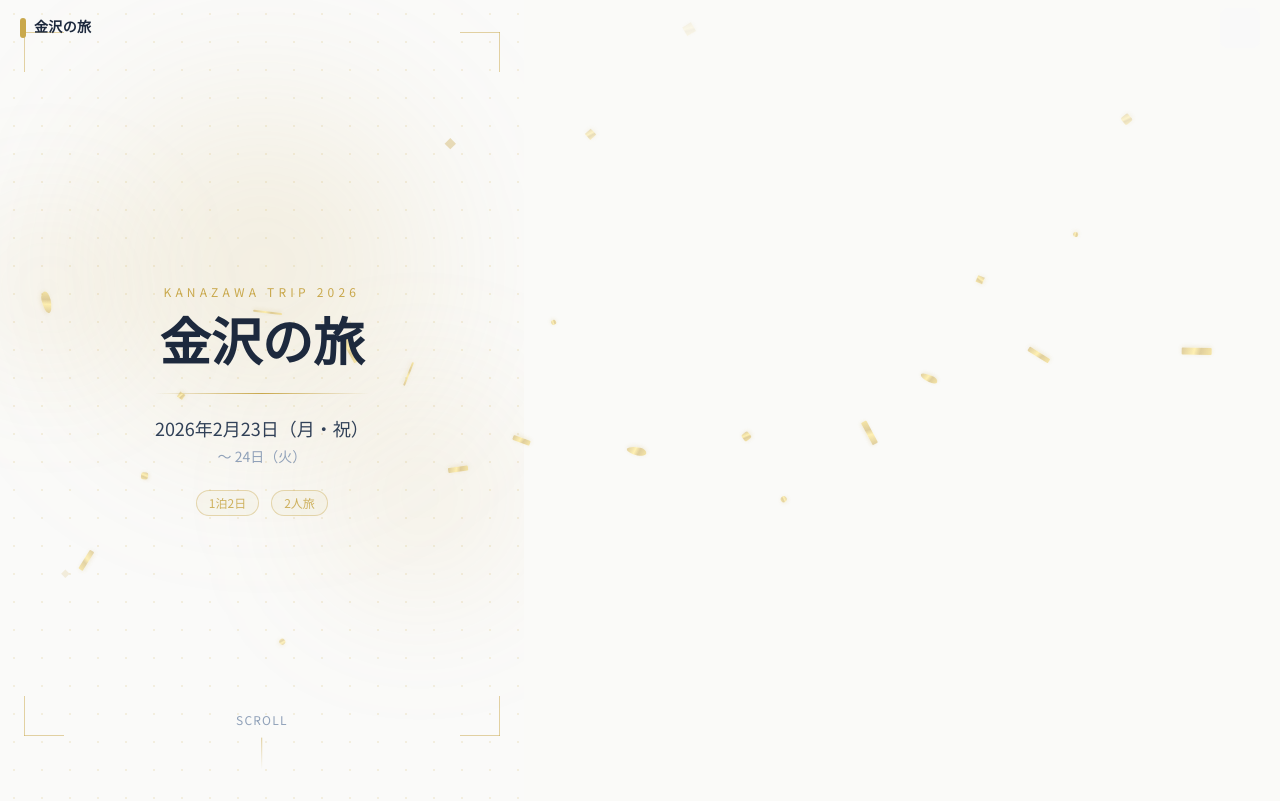
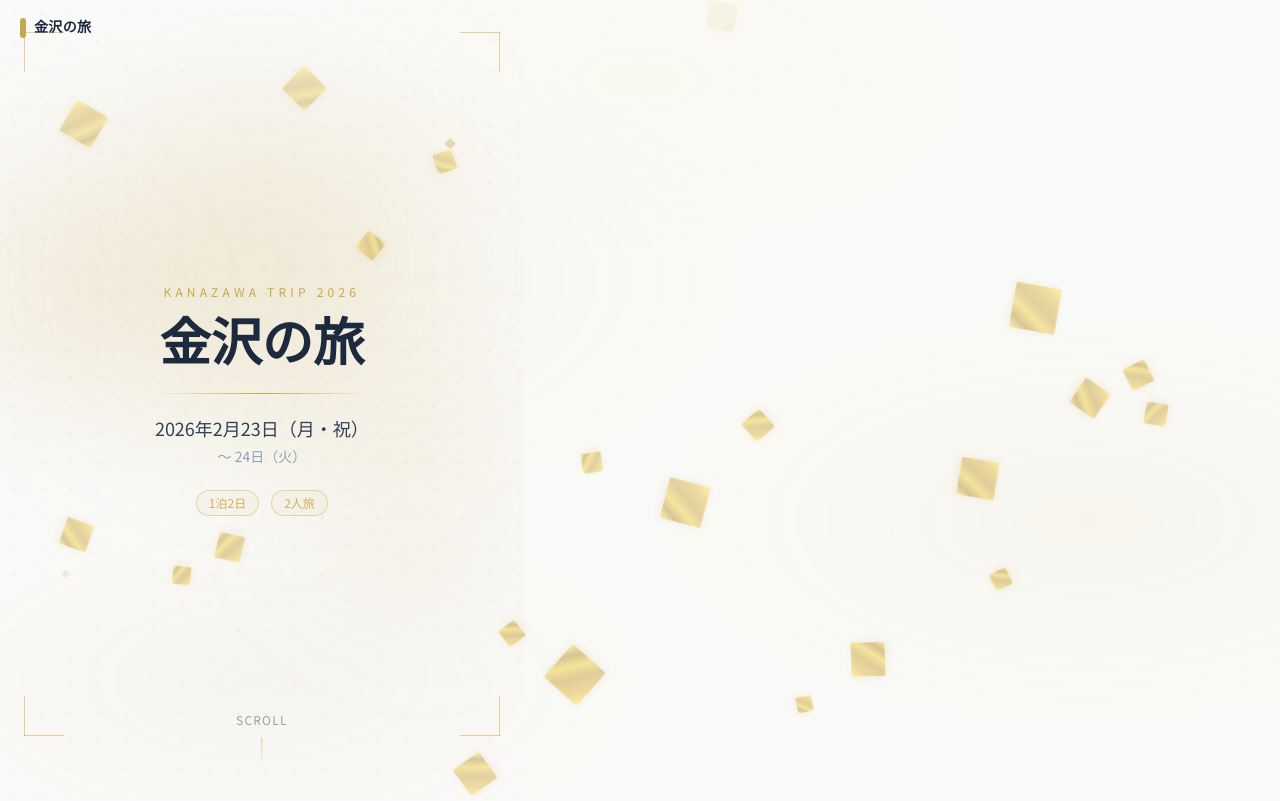
Before and after one commit to sig-code/trip-website-for-kanazawa, a React (Vite) app: page / in a window 1280 px wide. Shown: the top 801 px of the page. Built offline with nearby package versions, Linux system fonts and the light colour scheme.

Commit message:
✨ 金箔→四角のみ多様な落下 + タイムライン背面配置 + アンビエントグラデーション

```diff
--- a/src/components/GoldFall.tsx
+++ b/src/components/GoldFall.tsx
@@ -1,363 +1,84 @@
 import { motion, LazyMotion, domAnimation } from "framer-motion";
 
-// shape types:
-//  0 = flat rectangle (classic gold leaf)
-//  1 = organic irregular (blob)
-//  2 = small diamond
-//  3 = tiny circle (dot)
-//  4 = thin long strip
-//  5 = small square
-const PARTICLES = [
-  // x        delay  dur  w   h  spin   dx   shape
-  {
-    id: 0,
-    x: "6%",
-    delay: 0.0,
-    dur: 10,
-    w: 22,
-    h: 5,
-    spin: 480,
-    dx: 28,
-    shape: 0,
-  },
-  {
-    id: 1,
-    x: "14%",
-    delay: 1.4,
-    dur: 11,
-    w: 9,
-    h: 9,
-    spin: -360,
-    dx: -16,
-    shape: 2,
-  },
-  {
-    id: 2,
-    x: "22%",
-    delay: 0.6,
-    dur: 8,
-    w: 6,
-    h: 6,
-    spin: 600,
-    dx: 22,
-    shape: 3,
-  },
-  {
-    id: 3,
-    x: "31%",
-    delay: 2.1,
-    dur: 10,
-    w: 14,
-    h: 4,
-    spin: -480,
-    dx: -14,
-    shape: 4,
-  },
-  {
-    id: 4,
-    x: "40%",
-    delay: 0.3,
-    dur: 12,
-    w: 18,
-    h: 5,
-    spin: 360,
-    dx: 18,
-    shape: 0,
-  },
-  {
-    id: 5,
-    x: "49%",
-    delay: 1.8,
-    dur: 9,
-    w: 20,
-    h: 8,
-    spin: -300,
-    dx: -20,
-    shape: 1,
-  },
-  {
-    id: 6,
-    x: "58%",
-    delay: 0.9,
-    dur: 11,
-    w: 8,
-    h: 8,
-    spin: 420,
-    dx: 12,
-    shape: 5,
-  },
-  {
-    id: 7,
-    x: "67%",
-    delay: 2.5,
-    dur: 8,
-    w: 25,
-    h: 6,
-    spin: -540,
-    dx: -30,
-    shape: 0,
-  },
-  {
-    id: 8,
-    x: "76%",
-    delay: 3.2,
-    dur: 10,
-    w: 10,
-    h: 10,
-    spin: 540,
-    dx: 24,
-    shape: 2,
-  },
-  {
-    id: 9,
-    x: "84%",
-    delay: 4.0,
-    dur: 9,
-    w: 5,
-    h: 5,
-    spin: -420,
-    dx: -10,
-    shape: 3,
-  },
-  {
-    id: 10,
-    x: "92%",
-    delay: 1.1,
-    dur: 13,
-    w: 30,
-    h: 7,
-    spin: 360,
-    dx: 38,
-    shape: 0,
-  },
-  {
-    id: 11,
-    x: "3%",
-    delay: 3.7,
-    dur: 8,
-    w: 22,
-    h: 9,
-    spin: -600,
-    dx: -18,
-    shape: 1,
-  },
-  {
-    id: 12,
-    x: "11%",
-    delay: 0.4,
-    dur: 11,
-    w: 7,
-    h: 7,
-    spin: 480,
-    dx: 16,
-    shape: 5,
-  },
-  {
-    id: 13,
-    x: "20%",
-    delay: 2.8,
-    dur: 10,
-    w: 16,
-    h: 4,
-    spin: -360,
-    dx: -22,
-    shape: 4,
-  },
-  {
-    id: 14,
-    x: "35%",
-    delay: 1.6,
-    dur: 9,
-    w: 20,
-    h: 5,
-    spin: 300,
-    dx: 14,
-    shape: 0,
-  },
-  {
-    id: 15,
-    x: "46%",
-    delay: 4.5,
-    dur: 12,
-    w: 12,
-    h: 12,
-    spin: -480,
-    dx: -10,
-    shape: 2,
-  },
-  {
-    id: 16,
-    x: "61%",
-    delay: 0.7,
-    dur: 10,
-    w: 6,
-    h: 6,
-    spin: 540,
-    dx: 20,
-    shape: 3,
-  },
-  {
-    id: 17,
-    x: "72%",
-    delay: 3.0,
-    dur: 8,
-    w: 18,
-    h: 7,
-    spin: -300,
-    dx: -26,
-    shape: 1,
-  },
-  {
-    id: 18,
-    x: "80%",
-    delay: 1.9,
-    dur: 11,
-    w: 24,
-    h: 5,
-    spin: 420,
-    dx: 30,
-    shape: 0,
-  },
-  {
-    id: 19,
-    x: "88%",
-    delay: 5.2,
-    dur: 9,
-    w: 9,
-    h: 9,
-    spin: -360,
-    dx: -14,
-    shape: 5,
-  },
-  {
-    id: 20,
-    x: "26%",
-    delay: 2.4,
-    dur: 10,
-    w: 28,
-    h: 6,
-    spin: 480,
-    dx: 32,
-    shape: 0,
-  },
-  {
-    id: 21,
-    x: "54%",
-    delay: 6.0,
-    dur: 11,
-    w: 14,
-    h: 14,
-    spin: -540,
-    dx: -20,
-    shape: 2,
-  },
-  {
-    id: 22,
-    x: "43%",
-    delay: 3.5,
-    dur: 8,
-    w: 5,
-    h: 5,
-    spin: 300,
-    dx: 10,
-    shape: 3,
-  },
+// fallStyle:
+//  0 = straight down (minimal drift)
+//  1 = drift right
+//  2 = drift left
+//  3 = slow pendulum sway
+const SQUARES = [
+  //  id   x       delay  dur   size  spin   fallStyle
+  { id: 0, x: "5%", delay: 0.0, dur: 11, s: 28, spin: 180, fs: 0 },
+  { id: 1, x: "12%", delay: 1.8, dur: 13, s: 18, spin: -270, fs: 1 },
+  { id: 2, x: "20%", delay: 0.5, dur: 9, s: 38, spin: 360, fs: 2 },
+  { id: 3, x: "28%", delay: 3.2, dur: 12, s: 22, spin: -180, fs: 0 },
+  { id: 4, x: "36%", delay: 0.9, dur: 10, s: 32, spin: 270, fs: 3 },
+  { id: 5, x: "44%", delay: 2.4, dur: 14, s: 20, spin: -360, fs: 1 },
+  { id: 6, x: "52%", delay: 0.3, dur: 11, s: 42, spin: 180, fs: 0 },
+  { id: 7, x: "60%", delay: 4.1, dur: 9, s: 24, spin: -270, fs: 2 },
+  { id: 8, x: "68%", delay: 1.3, dur: 12, s: 34, spin: 360, fs: 3 },
+  { id: 9, x: "76%", delay: 2.9, dur: 10, s: 18, spin: -180, fs: 1 },
+  { id: 10, x: "84%", delay: 0.7, dur: 13, s: 30, spin: 270, fs: 0 },
+  { id: 11, x: "91%", delay: 3.6, dur: 11, s: 22, spin: -360, fs: 2 },
+  { id: 12, x: "3%", delay: 5.0, dur: 12, s: 36, spin: 180, fs: 3 },
+  { id: 13, x: "17%", delay: 1.1, dur: 9, s: 26, spin: -270, fs: 0 },
+  { id: 14, x: "33%", delay: 4.5, dur: 14, s: 20, spin: 360, fs: 1 },
+  { id: 15, x: "47%", delay: 2.0, dur: 10, s: 44, spin: -180, fs: 2 },
+  { id: 16, x: "55%", delay: 6.2, dur: 11, s: 28, spin: 270, fs: 0 },
+  { id: 17, x: "63%", delay: 0.4, dur: 13, s: 16, spin: -360, fs: 3 },
+  { id: 18, x: "72%", delay: 3.8, dur: 9, s: 38, spin: 180, fs: 1 },
+  { id: 19, x: "88%", delay: 1.5, dur: 12, s: 24, spin: -270, fs: 0 },
+  { id: 20, x: "24%", delay: 5.5, dur: 10, s: 32, spin: 360, fs: 2 },
+  { id: 21, x: "40%", delay: 0.8, dur: 14, s: 20, spin: -180, fs: 3 },
+  { id: 22, x: "79%", delay: 2.6, dur: 11, s: 46, spin: 270, fs: 0 },
 ];
 
-const GOLD_GRADIENT =
-  "linear-gradient(105deg, rgba(244,220,130,0.92) 0%, rgba(201,168,76,0.72) 38%, rgba(255,235,150,0.96) 58%, rgba(191,155,60,0.65) 100%)";
-const GOLD_SHADOW = "0 1px 4px rgba(201,168,76,0.25)";
-
-function shapeStyle(shape: number, w: number, h: number): React.CSSProperties {
-  switch (shape) {
-    case 1: // organic blob
-      return {
-        width: w,
-        height: h,
-        background: GOLD_GRADIENT,
-        borderRadius: "42% 58% 65% 35% / 44% 52% 48% 56%",
-        boxShadow: GOLD_SHADOW,
-      };
-    case 2: // diamond — square rotated 45°
-      return {
-        width: w * 0.7,
-        height: w * 0.7,
-        background: GOLD_GRADIENT,
-        boxShadow: GOLD_SHADOW,
-        // extra built-in 45° offset; spin adds on top
-      };
-    case 3: // circle dot
-      return {
-        width: w,
-        height: w,
-        background: GOLD_GRADIENT,
-        borderRadius: "50%",
-        boxShadow: GOLD_SHADOW,
-      };
-    case 4: // thin long strip
-      return {
-        width: w * 1.8,
-        height: Math.max(2, h * 0.5),
-        background: GOLD_GRADIENT,
-        borderRadius: 2,
-        boxShadow: GOLD_SHADOW,
-      };
-    case 5: // small square
-      return {
-        width: w,
-        height: w,
-        background: GOLD_GRADIENT,
-        borderRadius: 2,
-        boxShadow: GOLD_SHADOW,
-      };
-    default: // flat rectangle (classic leaf)
-      return {
-        width: w,
-        height: h,
-        background: GOLD_GRADIENT,
-        borderRadius: 1,
-        boxShadow: GOLD_SHADOW,
-      };
+// X keyframes per fall style
+function xKeyframes(fs: number, s: number): number[] {
+  switch (fs) {
+    case 1:
+      return [0, s * 0.5, s * 1.2, s * 1.8]; // drift right
+    case 2:
+      return [0, -s * 0.5, -s * 1.2, -s * 1.8]; // drift left
+    case 3:
+      return [0, s * 0.9, -s * 0.6, s * 0.4, 0]; // pendulum sway
+    default:
+      return [0, s * 0.15, -s * 0.1, s * 0.05]; // mostly straight
   }
 }
 
-function GoldParticle({
-  x,
-  delay,
-  dur,
-  w,
-  h,
-  spin,
-  dx,
-  shape,
-}: (typeof PARTICLES)[0]) {
-  const extraRotate = shape === 2 ? 45 : 0;
+const GOLD =
+  "linear-gradient(125deg, rgba(255,235,140,0.95) 0%, rgba(232,201,106,0.88) 20%, rgba(201,168,76,0.75) 45%, rgba(244,218,110,0.92) 65%, rgba(180,145,50,0.7) 82%, rgba(252,230,130,0.9) 100%)";
+
+function GoldSquare({ x, delay, dur, s, spin, fs }: (typeof SQUARES)[0]) {
+  const xkf = xKeyframes(fs, s);
   return (
     <motion.div
       style={{
         position: "absolute",
-        top: -30,
+        top: -s - 10,
         left: x,
-        ...shapeStyle(shape, w, h),
+        width: s,
+        height: s,
+        background: GOLD,
+        boxShadow: `0 2px 8px rgba(201,168,76,0.22), inset 0 1px 2px rgba(255,240,160,0.4)`,
+        borderRadius: 2,
       }}
-      initial={{ y: -30, x: 0, rotate: extraRotate, opacity: 0 }}
+      initial={{ y: -(s + 10), x: 0, rotate: 0, opacity: 0 }}
       animate={{
-        y: ["0vh", "110vh"],
-        x: [0, dx * 0.35, dx * -0.15, dx],
-        rotate: [
-          extraRotate,
-          extraRotate + spin * 0.3,
-          extraRotate + spin * 0.7,
-          extraRotate + spin,
-        ],
-        opacity: [0, 0.7, 0.75, 0.65, 0],
+        y: [0, "115vh"],
+        x: xkf,
+        rotate: [0, spin],
+        opacity: [0, 0.68, 0.72, 0.62, 0],
       }}
       transition={{
         duration: dur,
         delay,
         repeat: Infinity,
-        ease: "linear",
-        times: [0, 0.05, 0.8, 1],
+        ease: fs === 0 ? "linear" : [0.25, 0.1, 0.25, 1],
+        times:
+          fs === 3
+            ? [0, 0.04, 0.3, 0.6, 0.95, 1].slice(0, xkf.length + 1)
+            : [0, 0.04, 0.75, 1],
       }}
     />
   );
@@ -368,11 +89,11 @@ export default function GoldFall() {
     <LazyMotion features={domAnimation}>
       <div
         className="fixed inset-0 pointer-events-none overflow-hidden"
-        style={{ zIndex: 5 }}
+        style={{ zIndex: 1 }}
         aria-hidden="true"
       >
-        {PARTICLES.map((p) => (
-          <GoldParticle key={p.id} {...p} />
+        {SQUARES.map((p) => (
+          <GoldSquare key={p.id} {...p} />
         ))}
       </div>
     </LazyMotion>
--- a/src/components/Timeline.tsx
+++ b/src/components/Timeline.tsx
@@ -6,7 +6,24 @@ import TimelineItem from "./TimelineItem";
 export default function Timeline() {
   return (
     <LazyMotion features={domAnimation}>
-      <section className="px-4 pt-2 pb-12">
+      {/* Ambient scroll gradient — fixed behind timeline */}
+      <div
+        aria-hidden="true"
+        className="pointer-events-none"
+        style={{
+          position: "fixed",
+          inset: 0,
+          zIndex: 2,
+          background: [
+            "radial-gradient(ellipse 70% 50% at 15% 35%, rgba(201,168,76,0.07) 0%, transparent 65%)",
+            "radial-gradient(ellipse 60% 45% at 85% 65%, rgba(201,168,76,0.06) 0%, transparent 60%)",
+            "radial-gradient(ellipse 50% 40% at 50% 10%, rgba(244,218,110,0.05) 0%, transparent 55%)",
+            "radial-gradient(ellipse 55% 42% at 20% 85%, rgba(180,145,50,0.05) 0%, transparent 58%)",
+          ].join(", "),
+        }}
+      />
+
+      <section className="relative px-4 pt-2 pb-12" style={{ zIndex: 10 }}>
         {schedule.map((day) => (
           <div key={day.day} className="mb-10">
             {/* Day header */}
```
